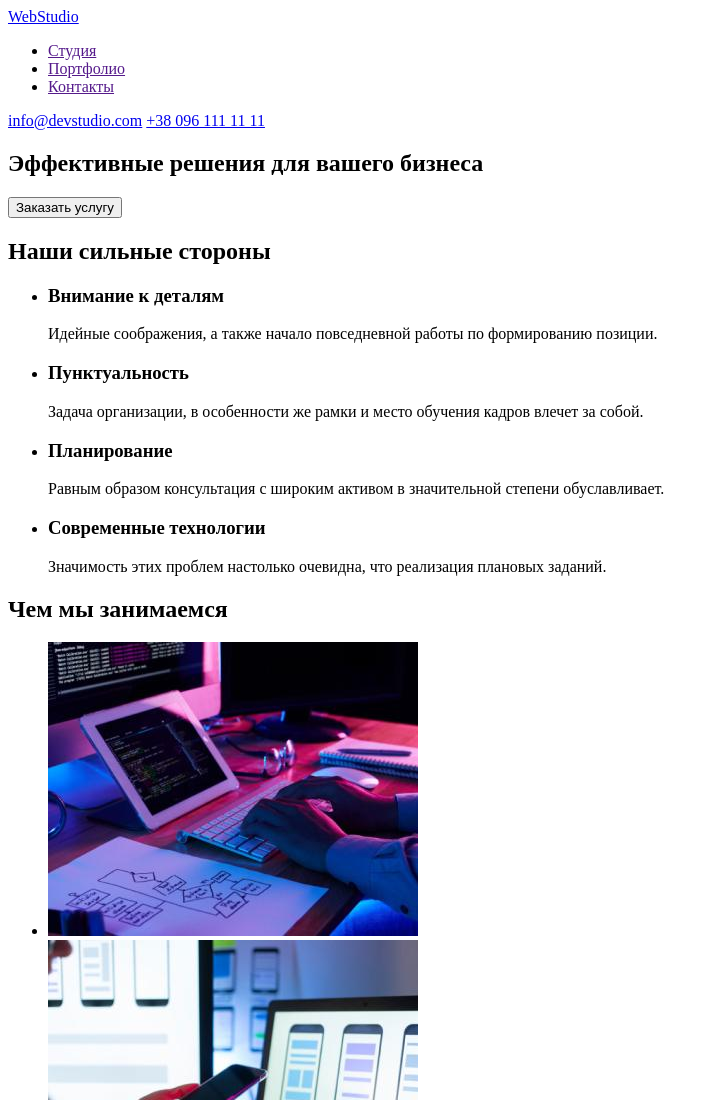
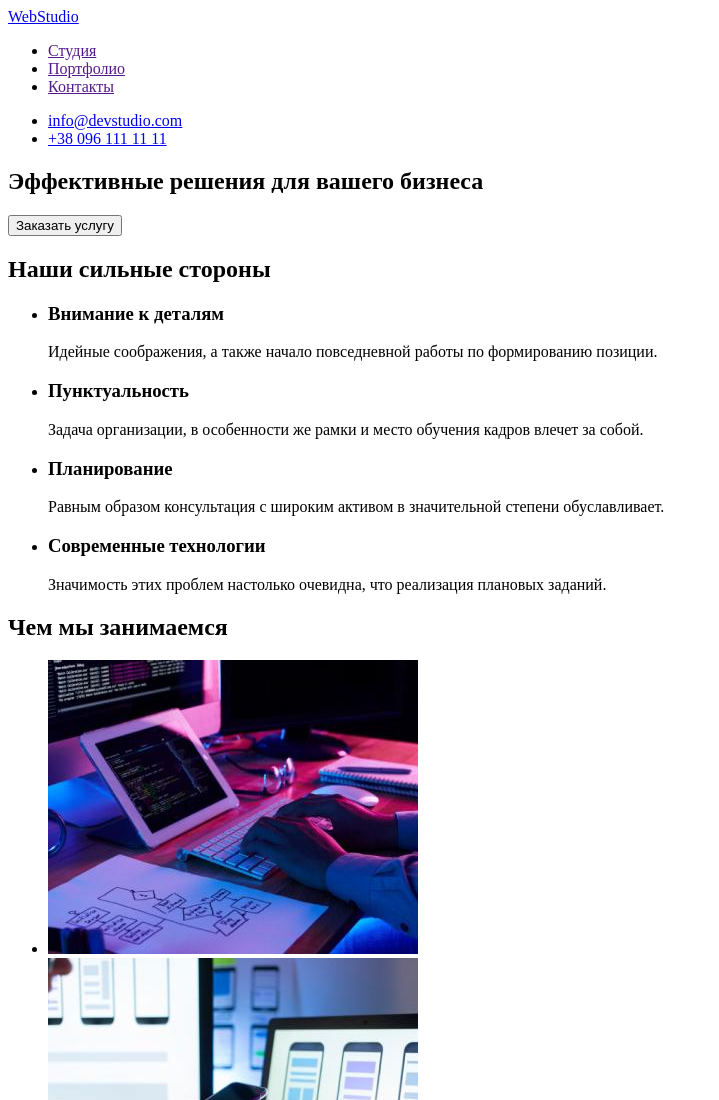
Before and after one commit to AnastasiiaSukha/goit-markup-hw-01, a plain HTML site: page index.html in a window 1280 px wide. Shown: the top 1100 px of the page, without its empty margins (0-719 px from the left). Drawn offline with Linux system fonts and the light colour scheme.

Commit message:
Доработка дз1

```diff
--- a/index.html
+++ b/index.html
@@ -17,16 +17,20 @@
     <li><a href="">Контакты</a> </li>
 </ul>
 </nav>
-<a href="mailto:info@devstudio.com">info@devstudio.com</a>
-<a href="tel:+380961111111">+38 096 111 11 11</a>
+<ul>
+    <li>
+   <a href="mailto:info@devstudio.com">info@devstudio.com</a>
+    </li>
+    <li>
+    <a href="tel:+380961111111">+38 096 111 11 11</a>
+    </li>
+</ul>
     </header>
     <main>
-<div>
-    <section>
+        <section>
     <h1> Эффективные решения для вашего бизнеса</h1>
     <button type="button">Заказать услугу</button>
     </section>
-</div>
 <section>
     <h2>Наши сильные стороны</h2>
     <ul>
```
